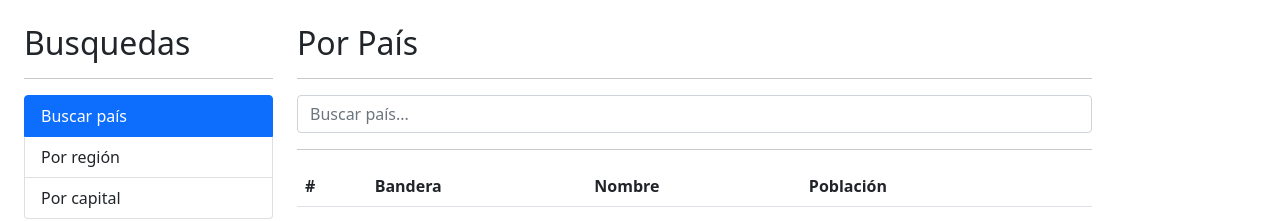
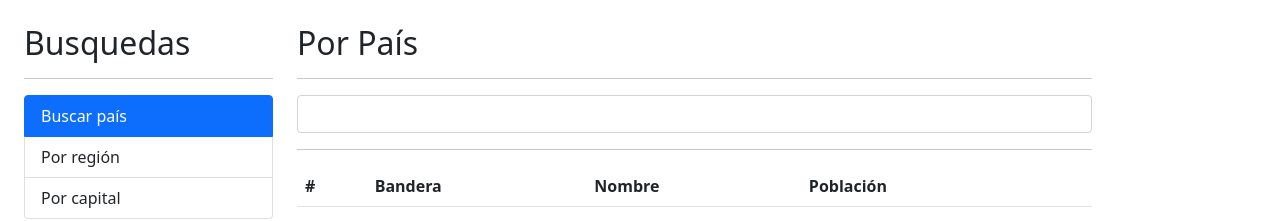
Before and after one commit to freyna/03-paisesApp, an Angular app: page / in a window 1280 px wide. Shown: the top 221 px of the page. Built offline with nearby package versions, Linux system fonts and the light colour scheme.

Commit message:
Se cambia el placeholder del componente input para recibirlo como parámetro

```diff
--- a/src/app/pais/components/pais-input/pais-input.component.html
+++ b/src/app/pais/components/pais-input/pais-input.component.html
@@ -2,7 +2,7 @@
     <input type="text"
             name="termino"
             class="form-control"
-            placeholder="Buscar país..."
             [(ngModel)]="termino"
-            (input)="teclaPresionada()">
+            (input)="teclaPresionada()"
+            [placeholder]="placeholder">
 </form>
--- a/src/app/pais/components/pais-input/pais-input.component.ts
+++ b/src/app/pais/components/pais-input/pais-input.component.ts
@@ -1,4 +1,4 @@
-import { Component, Output, EventEmitter, OnInit } from '@angular/core';
+import { Component, Output, EventEmitter, OnInit, Input } from '@angular/core';
 import { debounceTime, Subject } from 'rxjs';
 
 
@@ -11,6 +11,8 @@ export class PaisInputComponent implements OnInit {
   @Output() onEnter: EventEmitter<string> = new EventEmitter();
   @Output() onDebounce: EventEmitter<string> = new EventEmitter();
 
+  @Input() placeholder: string = '';
+
   debouncer:Subject<string> = new Subject();
 
   termino: string = '';
@@ -18,7 +20,7 @@ export class PaisInputComponent implements OnInit {
   ngOnInit(): void {
       this.debouncer
       .pipe(
-        debounceTime(300)
+        debounceTime(1000)
       ).subscribe(valor=>{
         this.onDebounce.emit(valor);
       })
```
